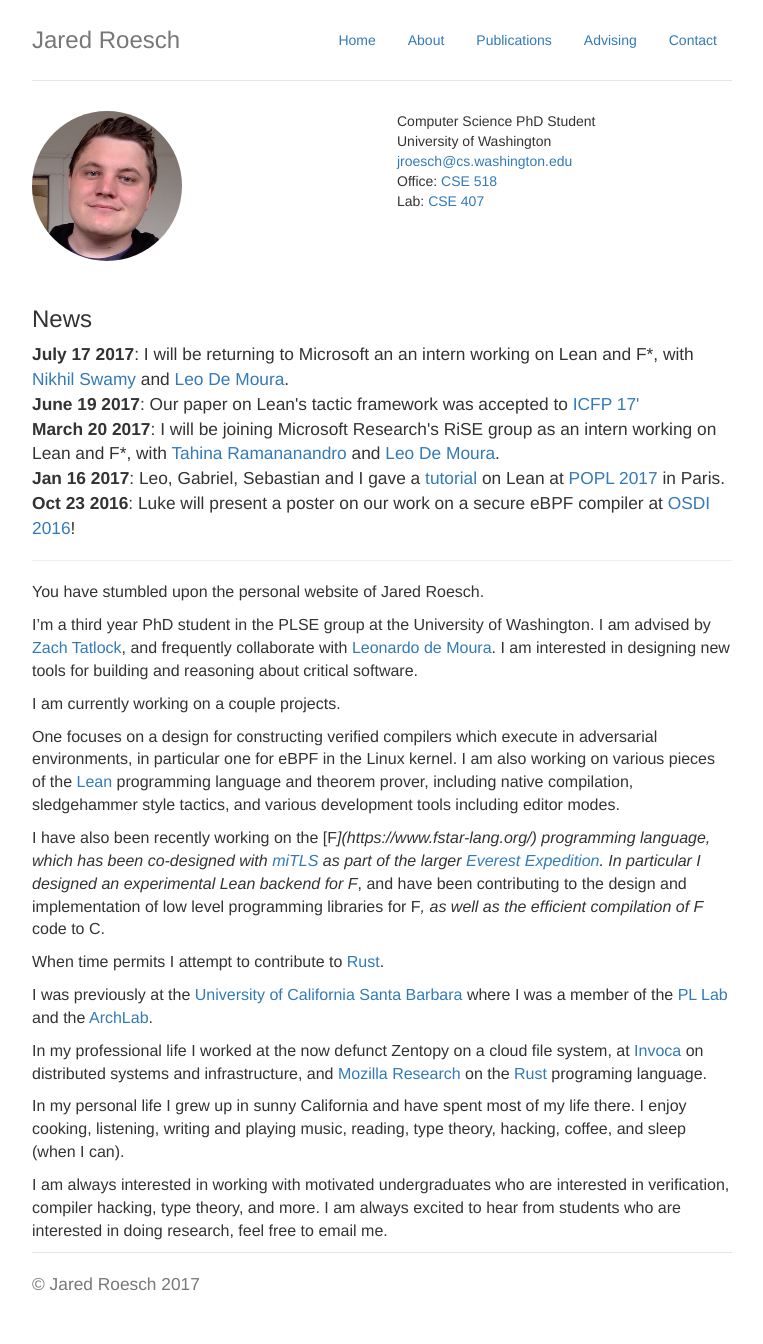
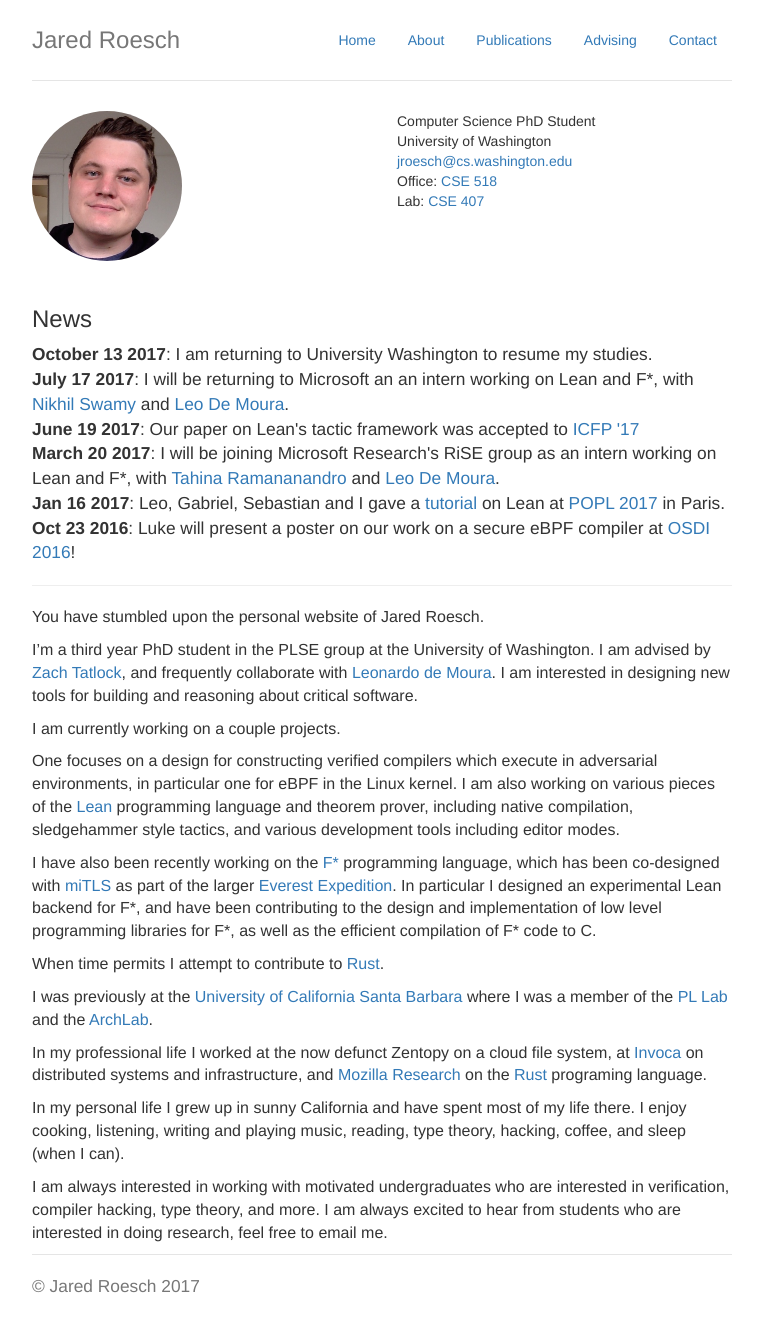
Before and after one commit to jroesch/jroesch.github.io, a Jekyll site: the page built from index.html, in a window 1280 px wide. Shown: the whole page, without its empty margins (258-1021 px from the left). Built offline with Jekyll 4.4.1, drawn with Linux system fonts in a browser that asks for light colours.

Commit message:
Fix F* escaping

```diff
--- a/about_content.md
+++ b/about_content.md
@@ -14,11 +14,12 @@ pieces of the [Lean](leanprover.github.io) programming language and theorem prov
 native compilation, sledgehammer style tactics, and various development tools including
 editor modes.
 
-I have also been recently working on the [F*](https://www.fstar-lang.org/) programming language, which has been co-designed
-with [miTLS](http://mitls.org/) as part of the larger [Everest Expedition](https://project-everest.github.io/).
-In particular I designed an experimental Lean backend for F*, and have been contributing to
-the design and implementation of low level programming libraries for F*, as well as
-the efficient compilation of F* code to C.
+I have also been recently working on the [F\*](https://www.fstar-lang.org/) programming language,
+which has been co-designed with [miTLS](http://mitls.org/) as part of the larger
+[Everest Expedition](https://project-everest.github.io/). In particular I designed an
+experimental Lean backend for F\*, and have been contributing to the design and
+implementation of low level programming libraries for F\*, as well as the efficient compilation
+of F\* code to C.
 
 When time permits I attempt to contribute to [Rust](https://www.rust-lang.org/).
 
--- a/index.html
+++ b/index.html
@@ -20,13 +20,14 @@ title: "Jared Roesch's Research Homepage"
 
   <div id="news">
       <h3>News</h3>
+      <div><b>October 13 2017</b>: I am returning to University Washington to resume my studies.</div>
       <div><b>July 17 2017</b>: I will be returning to Microsoft an an intern working on Lean and F*,
       with <a href="https://www.microsoft.com/en-us/research/people/nswamy/">Nikhil Swamy</a> and
       <a href="http://leodemoura.github.io/">Leo De Moura</a>. </div>
       <div><b>June 19 2017</b>: Our paper on Lean's tactic framework was accepted to
-      <a href="http://icfp17.sigplan.org/track/icfp-2017-papers#event-overview">ICFP 17'</a></div>
-      <div><b>March 20 2017</b>: I will be joining Microsoft Research's RiSE group as an intern working on Lean and F*,
-      with <a href="https://www.microsoft.com/en-us/research/people/taramana/">Tahina Ramananandro</a> and
+      <a href="http://icfp17.sigplan.org/track/icfp-2017-papers#event-overview">ICFP '17</a></div>
+      <div><b>March 20 2017</b>: I will be joining Microsoft Research's RiSE group as an intern
+      working on Lean and F*, with <a href="https://www.microsoft.com/en-us/research/people/taramana/">Tahina Ramananandro</a> and
       <a href="http://leodemoura.github.io/">Leo De Moura</a>. </div>
       <div><b>Jan 16 2017</b>: Leo, Gabriel, Sebastian and I gave a
       <a href="http://leanprover.github.io/presentations/20170116_POPL/">tutorial</a>
```
